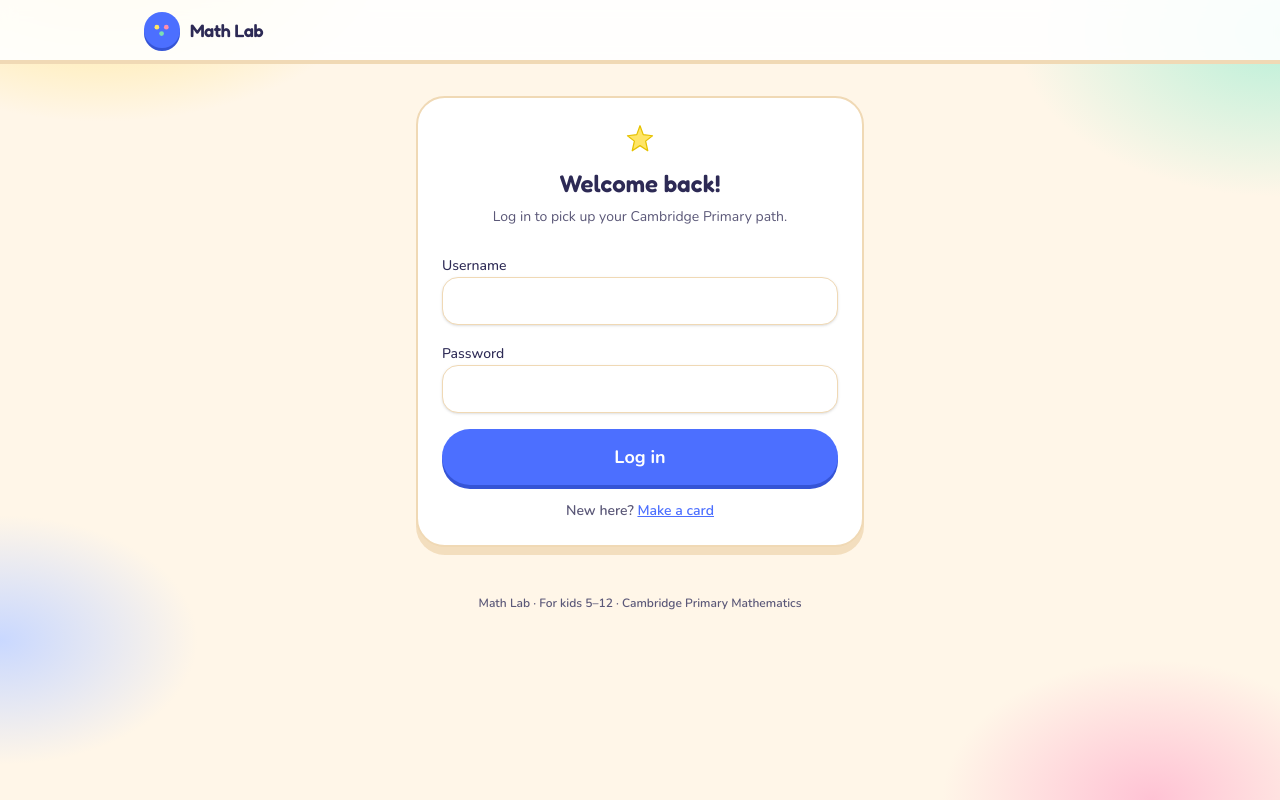
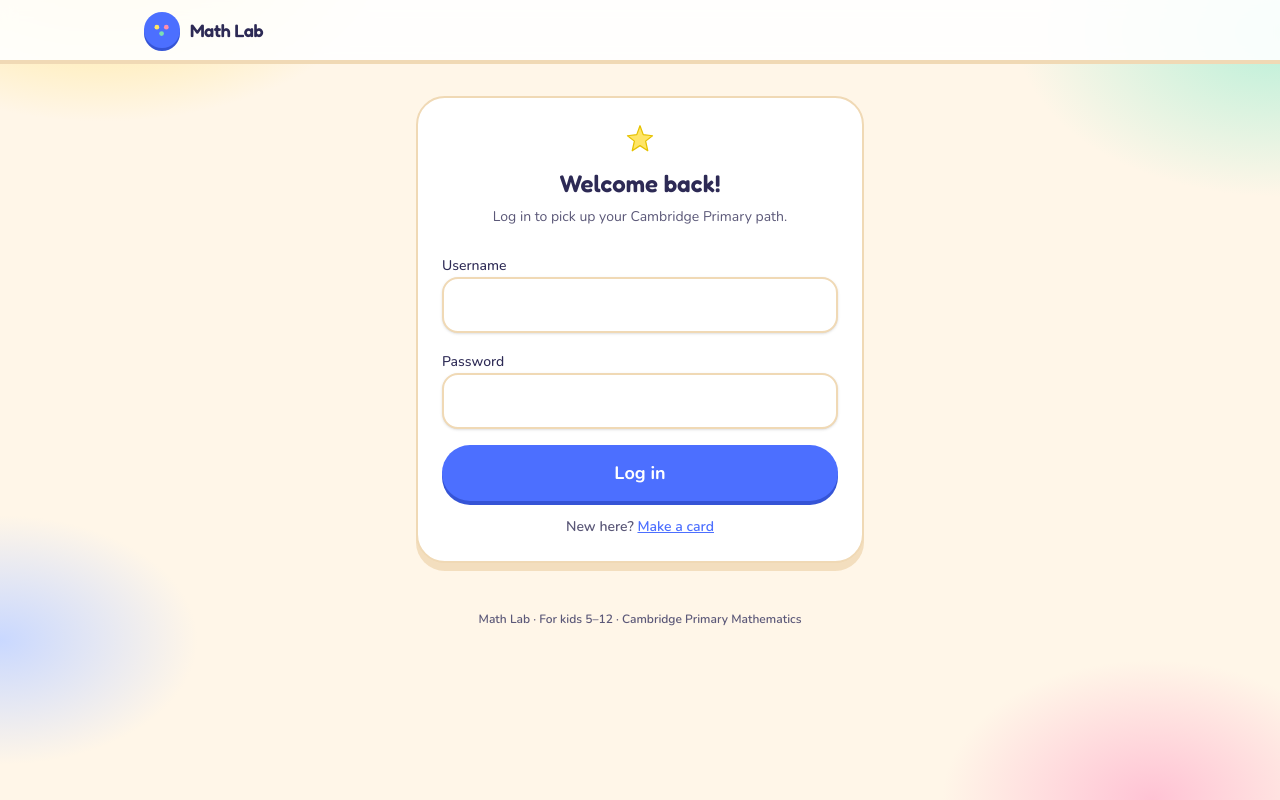
Before and after one commit to engliew/math-lab, a Next.js app: page /login in a window 1280 px wide. Built offline with nearby package versions, Linux system fonts and the light colour scheme; no server answers.

Commit message:
Update input.tsx from 610ecdc

```diff
--- a/src/components/ui/input.tsx
+++ b/src/components/ui/input.tsx
@@ -7,7 +7,7 @@
       <input
         type={type}
         className={cn(
-          "flex h-12 w-full rounded-2xl border border-input bg-card px-4 py-2 text-base shadow-sm transition-colors file:border-0 file:bg-transparent file:text-sm file:font-medium placeholder:text-muted-foreground focus-visible:outline-none focus-visible:ring-2 focus-visible:ring-ring disabled:cursor-not-allowed disabled:opacity-50",
+          "flex h-14 w-full rounded-2xl border-2 border-input bg-card px-4 py-2 text-lg font-semibold shadow-sm transition-colors file:border-0 file:bg-transparent file:text-sm file:font-medium placeholder:text-muted-foreground focus-visible:outline-none focus-visible:ring-2 focus-visible:ring-ring disabled:cursor-not-allowed disabled:opacity-50",
           className,
         )}
         ref={ref}
```
